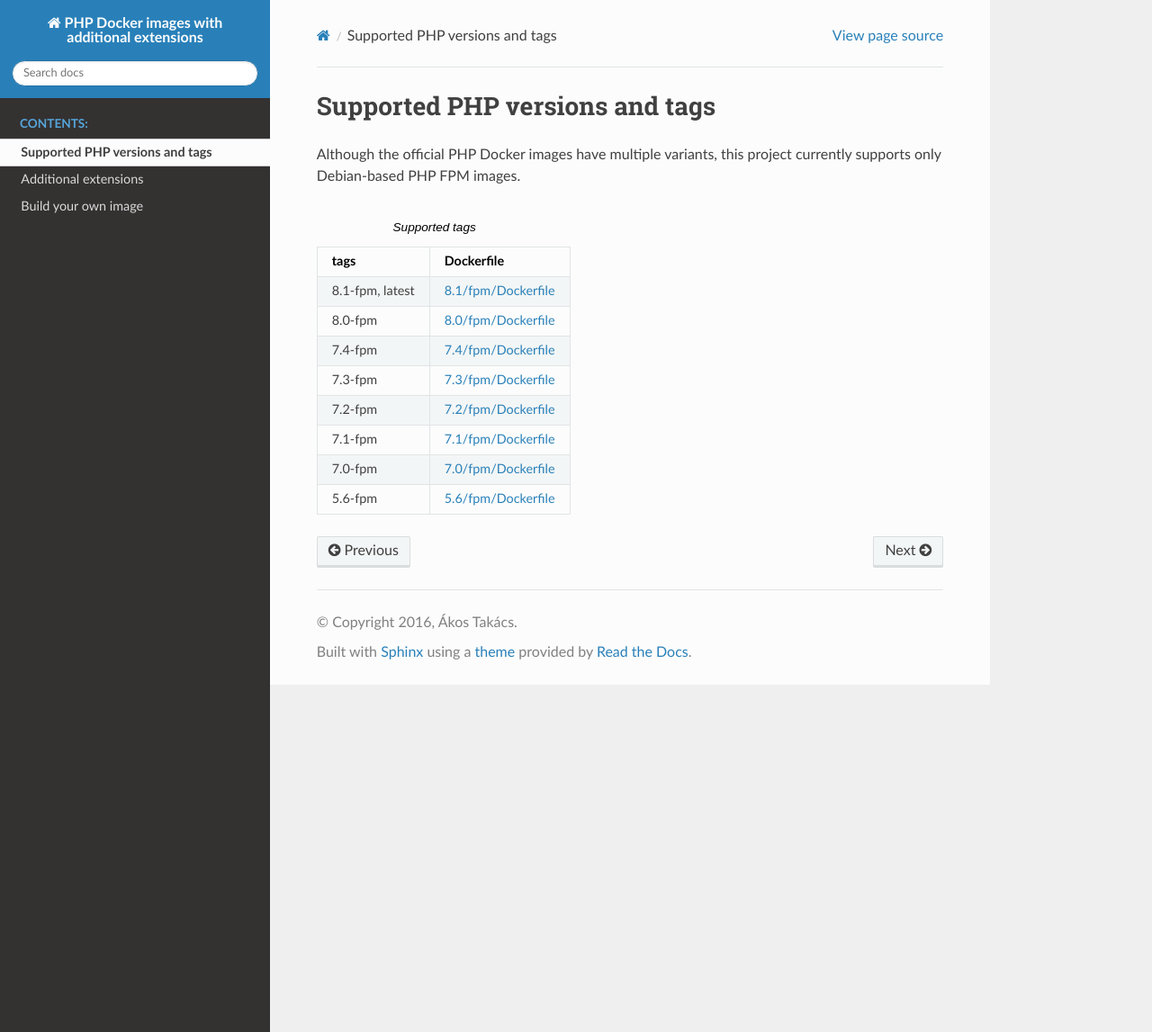
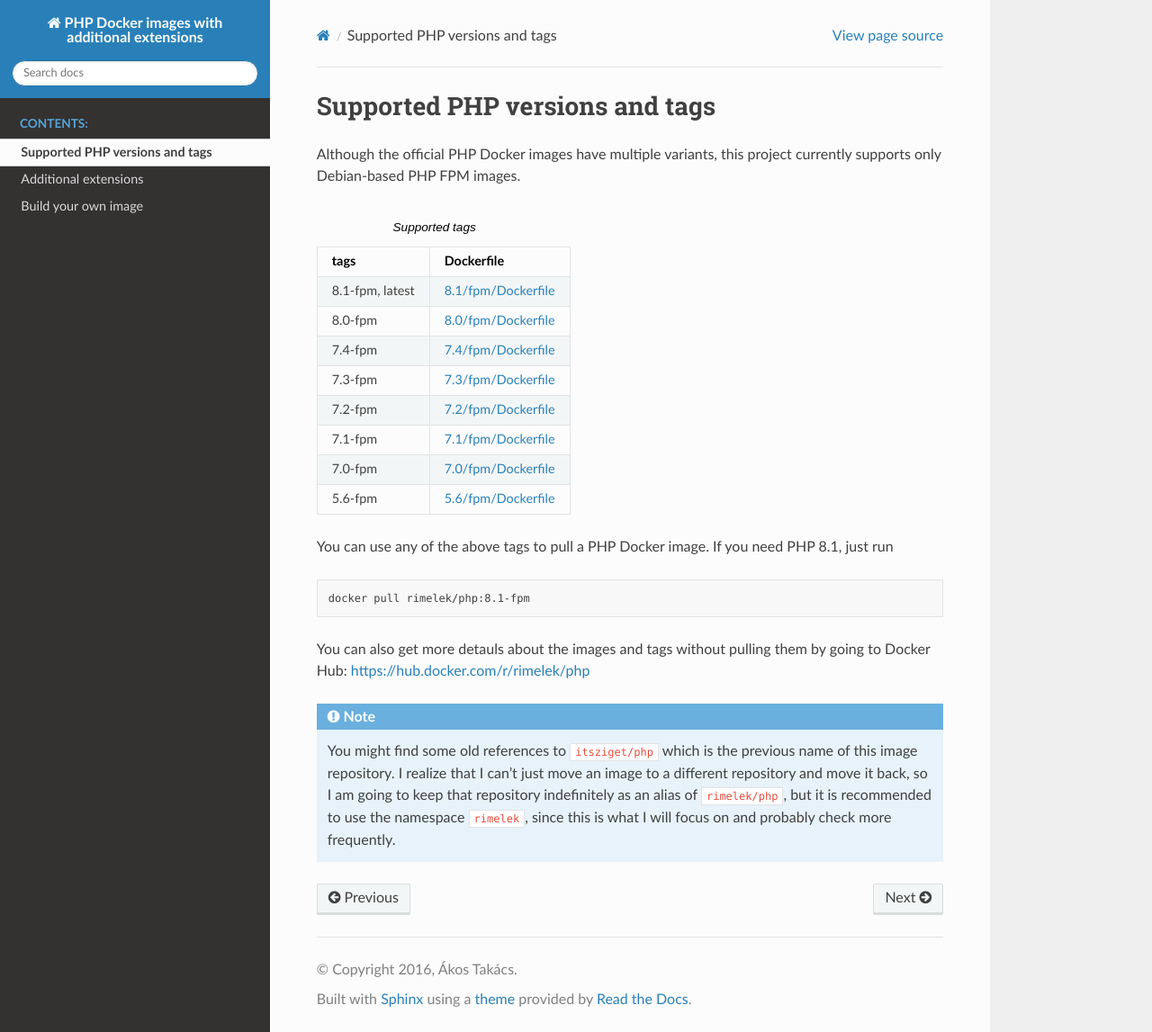
Before and after one commit to rimelek/docker-php, a Sphinx documentation site: the page built from docs/pages/supported-php-versions.rst, in a window 1280 px wide and 1147 px high. Shown: the whole window at 90% size. Built offline with Sphinx 7.4.7 and the Read the Docs theme 2.0.0, drawn with Linux system fonts in a browser that asks for light colours.

Commit message:
docs: mention Docker Hub in the docs

```diff
--- a/docs/pages/supported-php-versions.rst
+++ b/docs/pages/supported-php-versions.rst
@@ -26,3 +26,20 @@ PHP FPM images.
      - `7.0/fpm/Dockerfile <https://github.com/rimelek/docker-php/blob/build/7.0/fpm/Dockerfile>`_
    * - 5.6-fpm
      - `5.6/fpm/Dockerfile <https://github.com/rimelek/docker-php/blob/build/5.6/fpm/Dockerfile>`_
+
+
+You can use any of the above tags to pull a PHP Docker image. If you need PHP 8.1, just run
+
+.. code-block:: bash
+
+  docker pull rimelek/php:8.1-fpm
+
+You can also get more detauls about the images and tags without pulling them by going to
+Docker Hub: https://hub.docker.com/r/rimelek/php
+
+.. note::
+
+    You might find some old references to :code:`itsziget/php` which is the previous name of this image repository.
+    I realize that I can't just move an image to a different repository and move it back, so I am going to
+    keep that repository indefinitely as an alias of :code:`rimelek/php`, but it is recommended to use the namespace
+    :code:`rimelek`, since this is what I will focus on and probably check more frequently.
```
